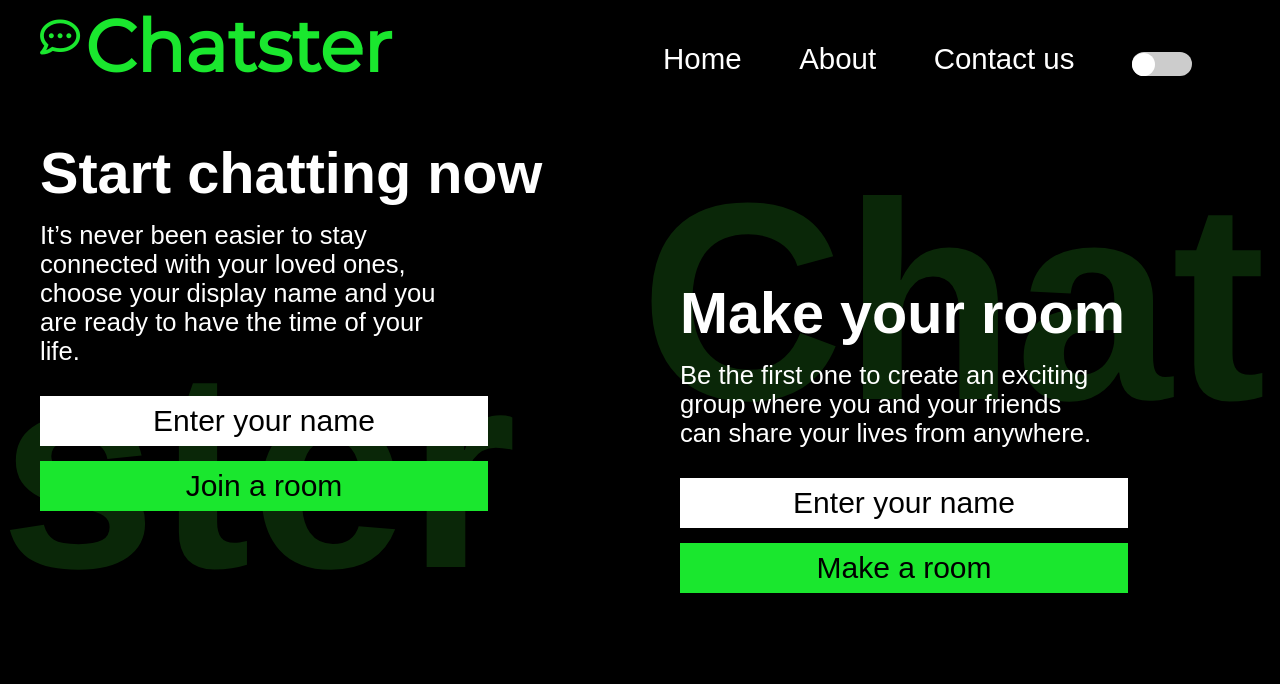
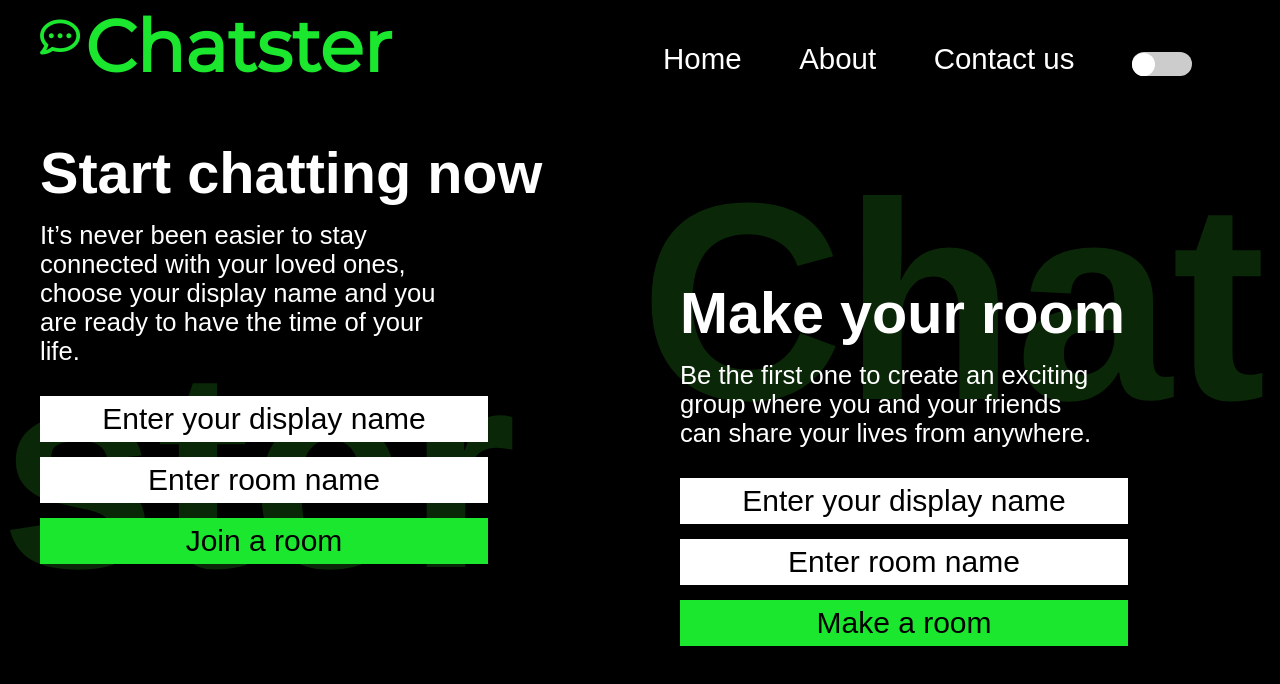
Before and after one commit to evan17gr/Chat-app, a React (Create React App) app in the folder frontend/: page / in a window 1280 px wide. Shown: the top 684 px of the page. Built offline with nearby package versions, Linux system fonts and the light colour scheme; the HTML template or start-up script is replaced by a standard one.

Commit message:
Added a display name button

```diff
--- a/frontend/src/App.js
+++ b/frontend/src/App.js
@@ -9,12 +9,9 @@ import {
     Switch,
     Route,
 } from 'react-router-dom';
-// import io from 'socket.io-client';
 
 function App() {
     const [theme2, setTheme2] = useState(null);
-
-    // const socket = io('http://localhost:8080');
 
     return (
         <Router>
--- a/frontend/src/components/Section.js
+++ b/frontend/src/components/Section.js
@@ -1,14 +1,19 @@
 import React, { useState } from 'react';
 import { useHistory } from 'react-router-dom';
 
-const Section = ({ title, paragraph, input, button }) => {
+const Section = ({ title, paragraph, input, button, input2 }) => {
     const [roomName, setRoomName] = useState('');
+    // const [displayName, setDisplayName] = useState('');
 
     let history = useHistory();
 
-    const joinRoom = (e) => {
+    const getRoomName = (e) => {
         setRoomName(e.target.value);
     };
+
+    // const getDisplayName = (e) => {
+    //     setDisplayName(e.target.value);
+    // };
 
     const changeRoom = (e) => {
         e.preventDefault();
@@ -21,9 +26,14 @@ const Section = ({ title, paragraph, input, button }) => {
             <p>{paragraph}</p>
             <div className="inputs">
                 <input
-                    onChange={joinRoom}
+                    // onChange={getDisplayName}
                     type="text"
                     placeholder={input}
+                />
+                <input
+                    onChange={getRoomName}
+                    type="text"
+                    placeholder={input2}
                 />
                 <button onClick={changeRoom}>{button}</button>
             </div>
--- a/frontend/src/pages/Home.js
+++ b/frontend/src/pages/Home.js
@@ -10,7 +10,8 @@ const Home = () => {
                 <Section
                     title="Start chatting now"
                     paragraph="It’s never been easier to stay connected with your loved ones, choose your display name and you are ready to have the time of your life."
-                    input="Enter your name"
+                    input="Enter your display name"
+                    input2="Enter room name"
                     button="Join a room"
                 ></Section>
                 <LargeText right="true" text="ster"></LargeText>
@@ -20,7 +21,8 @@ const Home = () => {
                 <Section
                     title="Make your room"
                     paragraph="Be the first one to create an exciting group where you and your friends can share your lives from anywhere."
-                    input="Enter your name"
+                    input="Enter your display name"
+                    input2="Enter room name"
                     button="Make a room"
                 ></Section>
             </div>
--- a/frontend/src/pages/Room.js
+++ b/frontend/src/pages/Room.js
@@ -1,9 +1,17 @@
-import React from 'react';
+import React, { useEffect } from 'react';
 import { useParams } from 'react-router-dom';
+import io from 'socket.io-client';
 import '../sass/room.scss';
 
 const Room = () => {
     let { roomName } = useParams();
+
+    useEffect(() => {
+        const socket = io('http://localhost:8080/');
+        socket.on('connect', () => {
+            console.log(socket.id);
+        });
+    });
 
     return (
         <div id="container">
--- a/frontend/src/sass/home.scss
+++ b/frontend/src/sass/home.scss
@@ -9,7 +9,7 @@
     @media screen and (max-width: 1024px) {
         flex-direction: column;
         align-items: center;
-        margin: 50px 0 0 0;
+        margin: 150px 0 0 0;
         width: 100%;
     }
 }
@@ -26,6 +26,10 @@
 
     @media screen and (max-width: 500px) {
         width: 90%;
+    }
+
+    @media screen and (max-width: 1024px) {
+        z-index: -1;
     }
 }
 
@@ -53,6 +57,10 @@
     @media screen and (max-width: 410px) {
         width: 90%;
         padding-bottom: 20vw;
+    }
+
+    @media screen and (max-width: 1024px) {
+        z-index: -1;
     }
 }
 
--- a/frontend/src/sass/navbar.scss
+++ b/frontend/src/sass/navbar.scss
@@ -57,6 +57,7 @@
     bottom: 0;
     right: 0;
     left: 0;
+    z-index: 999;
 
     @media screen and (min-width: 769px) {
         display: none;
```
Also changed, not shown: 1 other file (tests, documents, lock files or other folders).
